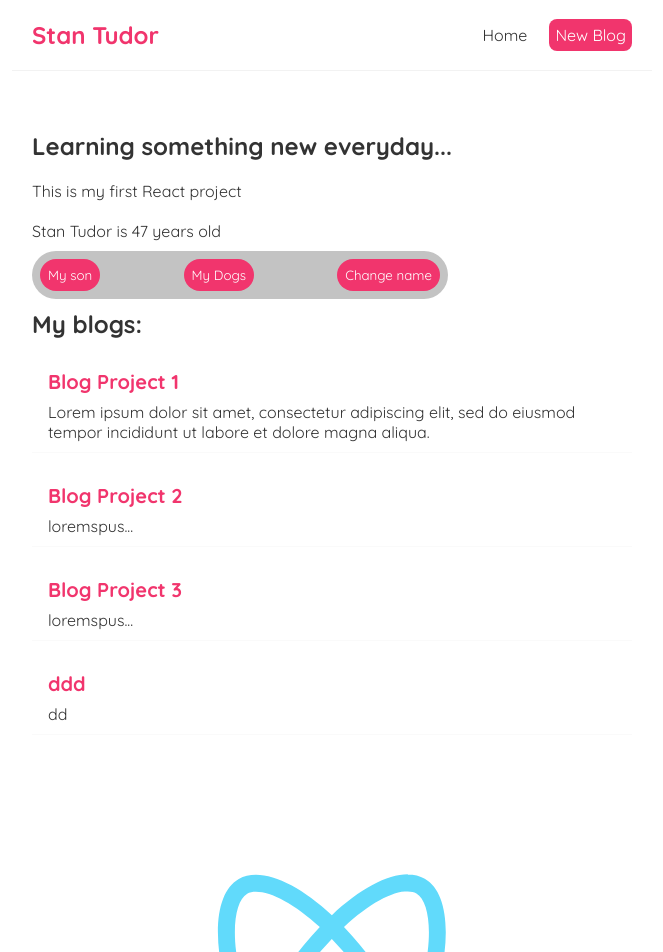
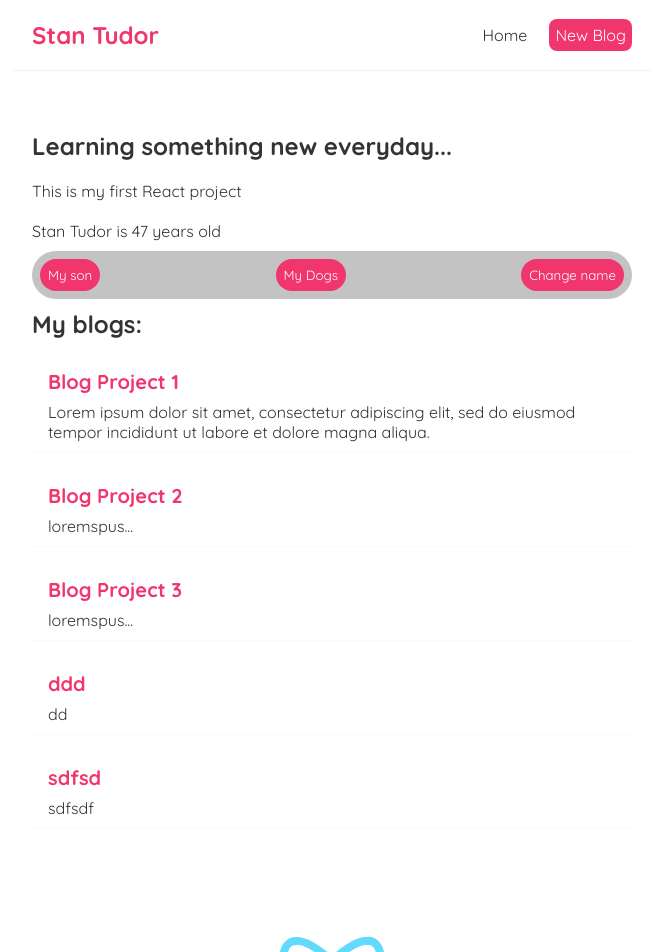
Before and after one commit to Stan2dor/Stan-Tudor, a React (Create React App) app: page / in a window 1280 px wide. Shown: the top 952 px of the page, without its empty margins (308-971 px from the left). Built offline with nearby package versions, Linux system fonts and the light colour scheme; data requests are answered from the project's data file.

Commit message:
npmbuild

```diff
--- a/data/db.json
+++ b/data/db.json
@@ -20,6 +20,12 @@
       "body": "dd",
       "author": "",
       "id": 4
+    },
+    {
+      "title": "sdfsd",
+      "body": "sdfsdf",
+      "author": "",
+      "id": 5
     }
   ]
 }
--- a/src/index.css
+++ b/src/index.css
@@ -7,6 +7,7 @@
   color: #333;
 }
 .App-logo {
+  max-width: 300px;
   display: block;
   margin-left: auto;
   margin-right: auto;
@@ -47,7 +48,7 @@
   padding: 20px;
 }
 div .buttons {
-  max-width: 400px;
+  max-width: 600px;
   display: flex;
   align-self: auto;
   justify-content: space-between;
```
Also changed, not shown: 1 other file (tests, documents, lock files or other folders).
